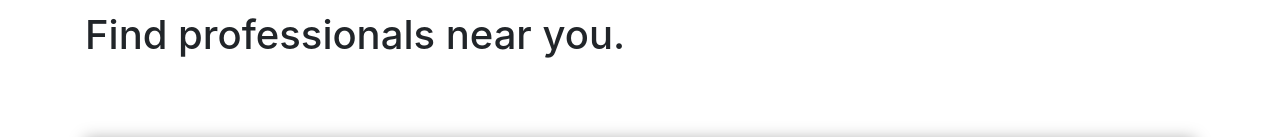
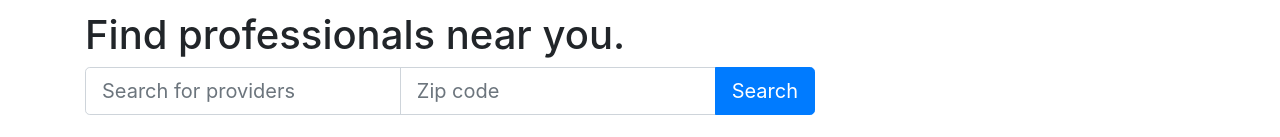
Before and after one commit to sd19oracle/cs4500-sp19-client-react-oracle, a React (Create React App) app: page /home in a window 1280 px wide. Shown: the part 170-307 px from the top of the page. Built offline with nearby package versions, Linux system fonts and the light colour scheme; no server answers.

Commit message:
started working on the search bar: create a search bar container; create a search bar

```diff
--- a/src/components/Home.js
+++ b/src/components/Home.js
@@ -3,28 +3,40 @@ import React from 'react'
 import ServiceTabNavigator from './ServiceTabNavigator/ServiceTabNavigator'
 import ServiceCategoryPills from './ServiceCategoryPills/ServiceCategoryPills'
 import serviceCategories from '../data/service-categories.mock.json'
+import SearchBar from './SearchBar/SearchBar'
 
-const Home = ({services}) =>
+
+class Home extends React.Component {
+    constructor(props) {
+        super(props)
+    }
+
+    render() {
+        return (
             <div>
                 <div className="row">
                     <div className="col-8">
                         <h1>
                             Find professionals near you.
                 </h1>
-                {/* <SearchBar history={history}/> */}
+                        <SearchBar history={this.props.history} />
                     </div>
                 </div>
 
-        <br/>
-        <br/>
-        <br/>
+                <br />
+                <br />
+                <br />
                 <div>
-            <ServiceCategoryPills/>
+                    <ServiceCategoryPills />
                 </div>
-        <br/>
-        <br/>
-        <br/>
-        <ServiceTabNavigator services={services}/>
-    </div>;
+                <br />
+                <br />
+                <br />
+                <ServiceTabNavigator services={this.props.services} />
+            </div>
+        )
+    }
+}
+
 
 export default Home
--- /dev/null
+++ b/src/components/SearchBar/SearchBar.js
@@ -0,0 +1,25 @@
+import React from 'react'
+
+const SearchBar = ({history}) =>
+    <div className="input-group input-group-lg">
+        <input
+            placeholder="Search for providers"
+            type="text"
+            className="form-control"/>
+        <input
+            placeholder="Zip code"
+            type="text"
+            className="form-control"/>
+        <div className="input-group-append">
+            <button
+                onClick={() => {
+                    history.push('/providers')
+                }}
+                className="btn btn-primary"
+                type="button">
+                Search
+            </button>
+        </div>
+    </div>
+
+export default SearchBar
```
Also changed, not shown: src/components/SearchBar/SearchBarContainer.js (added), 1 other file (tests, documents, lock files or other folders). Lines whose indentation alone changed are shown as unchanged.
